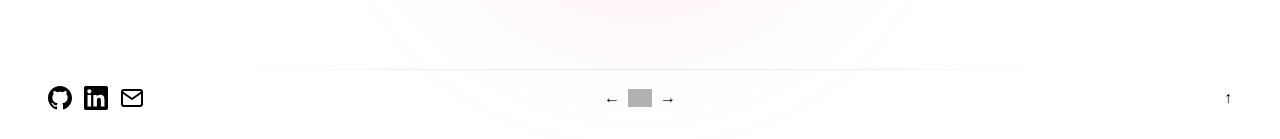
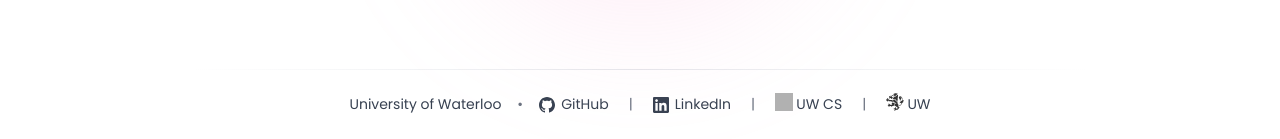
Before and after one commit to fiona-cai/personal, a Next.js app: page / in a window 1280 px wide. Shown: the part 4583-4722 px from the top of the page. Built offline with nearby package versions, Linux system fonts and the light colour scheme; grey boxes are pictures that could not be loaded.

Commit message:
Add waterloo.network webring

```diff
--- a/components/Footer/index.js
+++ b/components/Footer/index.js
@@ -1,56 +1,256 @@
 import React from "react";
-import Socials from "../Socials";
-import Link from "next/link";
-import Button from "../Button";
+import yourData from "../../data/portfolio.json";
 
 const Footer = ({}) => {
-  const scrollToTop = () => {
-    window.scrollTo({ top: 0, behavior: 'smooth' });
+  const getSocialIcon = (title) => {
+    const iconMap = {
+      "Github": (
+        <svg width="16" height="16" viewBox="0 0 24 24" fill="currentColor" xmlns="http://www.w3.org/2000/svg">
+          <path d="M12 0c-6.626 0-12 5.373-12 12 0 5.302 3.438 9.8 8.207 11.387.599.111.793-.261.793-.577v-2.234c-3.338.726-4.033-1.416-4.033-1.416-.546-1.387-1.333-1.756-1.333-1.756-1.089-.745.083-.729.083-.729 1.205.084 1.839 1.237 1.839 1.237 1.07 1.834 2.807 1.304 3.492.997.107-.775.418-1.305.762-1.604-2.665-.305-5.467-1.334-5.467-5.931 0-1.311.469-2.381 1.236-3.221-.124-.303-.535-1.524.117-3.176 0 0 1.008-.322 3.301 1.23.957-.266 1.983-.399 3.003-.404 1.02.005 2.047.138 3.006.404 2.291-1.552 3.297-1.23 3.297-1.23.653 1.653.242 2.874.118 3.176.77.84 1.235 1.911 1.235 3.221 0 4.609-2.807 5.624-5.479 5.921.43.372.823 1.102.823 2.222v3.293c0 .319.192.694.801.576 4.765-1.589 8.199-6.086 8.199-11.386 0-6.627-5.373-12-12-12z"/>
+        </svg>
+      ),
+      "LinkedIn": (
+        <svg width="16" height="16" viewBox="0 0 24 24" fill="currentColor" xmlns="http://www.w3.org/2000/svg">
+          <path d="M20.447 20.452h-3.554v-5.569c0-1.328-.027-3.037-1.852-3.037-1.853 0-2.136 1.445-2.136 2.939v5.667H9.351V9h3.414v1.561h.046c.477-.9 1.637-1.85 3.37-1.85 3.601 0 4.267 2.37 4.267 5.455v6.286zM5.337 7.433c-1.144 0-2.063-.926-2.063-2.065 0-1.138.92-2.063 2.063-2.063 1.14 0 2.064.925 2.064 2.063 0 1.139-.925 2.065-2.064 2.065zm1.782 13.019H3.555V9h3.564v11.452zM22.225 0H1.771C.792 0 0 .774 0 1.729v20.542C0 23.227.792 24 1.771 24h20.451C23.2 24 24 23.227 24 22.271V1.729C24 .774 23.2 0 22.222 0h.003z"/>
+        </svg>
+      ),
+    };
+    return iconMap[title] || null;
   };
+
+  const githubSocial = yourData.socials.find(s => s.title === "Github");
+  const linkedInSocial = yourData.socials.find(s => s.title === "LinkedIn");
 
   return (
     <>
       <style jsx>{`
-        @keyframes arrowBounce {
-          0%, 100% {
-            transform: translateY(0);
+        .footer-container {
+          background-color: transparent;
+          padding: 1.5rem 0;
+        }
+        .footer-content {
+          display: flex;
+          align-items: center;
+          justify-content: center;
+          gap: 0.75rem;
+          flex-wrap: wrap;
+          color: #374151;
+          font-size: 0.875rem;
+        }
+        .footer-separator-dot {
+          color: #6b7280;
+          margin: 0 0.25rem;
+        }
+        .footer-separator-line {
+          color: #6b7280;
+          margin: 0 0.5rem;
+        }
+        .footer-link {
+          display: flex;
+          align-items: center;
+          gap: 0.375rem;
+          color: #374151;
+          text-decoration: none;
+          transition: opacity 0.2s;
+        }
+        .footer-link:hover {
+          opacity: 0.7;
+        }
+        .footer-link svg {
+          flex-shrink: 0;
+        }
+        /* CS Webring inline styles - like Austin Jiang's v4 */
+        .cs-webring-inline {
+          display: inline-flex;
+          align-items: baseline;
+          gap: 0.2rem;
+          position: relative;
+          vertical-align: baseline;
+        }
+        .webring-content {
+          position: relative;
+          display: inline-block;
+        }
+        .webring-text-link {
+          color: #374151;
+          text-decoration: none;
+          transition: opacity 0.3s ease;
+        }
+        .webring-text-link:hover {
+          opacity: 0.7;
+        }
+        .webring-arrows {
+          position: absolute;
+          top: 0;
+          left: 0;
+          opacity: 0;
+          visibility: hidden;
+          transition: all 0.3s ease;
+          white-space: nowrap;
+          transform: translateY(-1px);
+        }
+        .webring-nav-arrow {
+          color: #374151;
+          text-decoration: none;
+          font-size: 0.875rem;
+          transition: all 0.3s ease;
+          padding: 0 0.25rem;
+        }
+        .webring-nav-arrow:hover {
+          opacity: 0.7;
+        }
+        .cs-webring-inline:hover .webring-arrows {
+          opacity: 0.8;
+          visibility: visible;
+        }
+        .cs-webring-inline:hover .webring-text-link {
+          opacity: 0;
+          pointer-events: none;
+        }
+        .webring-icon {
+          width: 18px !important;
+          height: 18px !important;
+          transform: translateY(2px);
+          margin-top: -4px;
+        }
+        .webring-main.footer-link {
+          display: inline-flex;
+          align-items: center;
+          vertical-align: baseline;
+        }
+        @media (max-width: 768px) {
+          .cs-webring-inline {
+            transform: translateY(2px);
           }
-          50% {
-            transform: translateY(-8px);
+          .webring-icon {
+            width: 16px !important;
+            height: 16px !important;
           }
-        }
-        .arrow-hover:hover {
-          animation: arrowBounce 0.6s ease-in-out infinite;
+          .webring-arrows {
+            transform: translateY(-3px);
+          }
         }
       `}</style>
       <div className="w-full max-w-4xl mx-auto h-[1px] bg-gradient-to-r from-transparent via-gray-200 to-transparent mt-24"></div>
 
-      <div className="my-4 pb-4 px-8 laptop:px-12">
-        <div>
-          <div className="flex justify-between items-center">
-            <div className="flex-1">
-              <Socials />
-            </div>
-            <div className="flex-1 flex justify-center items-center gap-2">
-              <a href='https://cs.uwatering.com/#https://fiona-cai.vercel.app?nav=prev'>←</a>
-              <a href='https://cs.uwatering.com/#https://fiona-cai.vercel.app/' target='_blank' rel="noopener noreferrer">
-                <img
-                  src='https://cs.uwatering.com/icon.black.svg'
-                  alt='CS Webring'
-                  style={{ width: '24px', height: 'auto', opacity: 0.8 }}
-                />
+      <div className="footer-container">
+        <div className="footer-content">
+          <span>University of Waterloo</span>
+          <span className="footer-separator-dot">•</span>
+          {githubSocial && (
+            <>
+              <a
+                href={githubSocial.link}
+                target="_blank"
+                rel="noopener noreferrer"
+                className="footer-link"
+                aria-label="GitHub"
+              >
+                {getSocialIcon("Github")}
+                <span>GitHub</span>
               </a>
-              <a href='https://cs.uwatering.com/#https://fiona-cai.vercel.app?nav=next'>→</a>
-            </div>
-            <div className="flex-1 flex justify-end">
-              <button
-                onClick={scrollToTop}
-                className="cursor-pointer hover:opacity-70 transition-opacity arrow-hover"
-                aria-label="Scroll to top"
+              <span className="footer-separator-line">|</span>
+            </>
+          )}
+          {linkedInSocial && (
+            <>
+              <a
+                href={linkedInSocial.link}
+                target="_blank"
+                rel="noopener noreferrer"
+                className="footer-link"
+                aria-label="LinkedIn"
               >
-                ↑
-              </button>
-            </div>
+                {getSocialIcon("LinkedIn")}
+                <span>LinkedIn</span>
+              </a>
+              <span className="footer-separator-line">|</span>
+            </>
+          )}
+          <div className="cs-webring-inline">
+            <a
+              href="https://cs.uwatering.com/#fiona-cai.vercel.app"
+              target="_blank"
+              rel="noopener noreferrer"
+              className="footer-link webring-main"
+              aria-label="CS Webring"
+            >
+              <img
+                src="https://cs.uwatering.com/icon.black.svg"
+                alt="CS Webring"
+                className="webring-icon"
+                style={{ opacity: 0.8 }}
+              />
+            </a>
+            <span className="webring-content">
+              <a
+                href="https://cs.uwatering.com/#fiona-cai.vercel.app"
+                target="_blank"
+                rel="noopener noreferrer"
+                className="webring-text-link"
+              >
+                UW CS
+              </a>
+              <span className="webring-arrows">
+                <a
+                  href="https://cs.uwatering.com/#fiona-cai.vercel.app?nav=prev"
+                  className="webring-nav-arrow"
+                  aria-label="Previous site in webring"
+                >
+                  ←
+                </a>
+                <a
+                  href="https://cs.uwatering.com/#fiona-cai.vercel.app?nav=next"
+                  className="webring-nav-arrow"
+                  aria-label="Next site in webring"
+                >
+                  →
+                </a>
+              </span>
+            </span>
+          </div>
+          <span className="footer-separator-line">|</span>
+          <div className="cs-webring-inline">
+            <a
+              href="https://uwaterloo.network/"
+              target="_blank"
+              rel="noopener noreferrer"
+              className="footer-link webring-main"
+              aria-label="UW Webring"
+            >
+              <img
+                src="/images/uw-icon.svg"
+                alt="UW Webring"
+                className="webring-icon"
+                style={{ opacity: 0.8 }}
+              />
+            </a>
+            <span className="webring-content">
+              <a
+                href="https://uwaterloo.network/"
+                target="_blank"
+                rel="noopener noreferrer"
+                className="webring-text-link"
+              >
+                UW
+              </a>
+              <span className="webring-arrows">
+                <a
+                  href="https://uwaterloo.network/#fiona-cai?nav=prev"
+                  className="webring-nav-arrow"
+                  aria-label="Previous site in webring"
+                >
+                  ←
+                </a>
+                <a
+                  href="https://uwaterloo.network/#fiona-cai?nav=next"
+                  className="webring-nav-arrow"
+                  aria-label="Next site in webring"
+                >
+                  →
+                </a>
+              </span>
+            </span>
           </div>
         </div>
       </div>
--- a/pages/_app.js
+++ b/pages/_app.js
@@ -1,7 +1,25 @@
 import "../styles/globals.css";
 import { ThemeProvider } from "next-themes";
+import { useEffect } from "react";
 
 const App = ({ Component, pageProps }) => {
+  useEffect(() => {
+    // Remove uwaterloo.network embed widget that may appear below footer
+    const removeEmbed = () => {
+      document.querySelectorAll("[data-webring]").forEach((el) => el.remove());
+      const matches = [...document.querySelectorAll("*")].filter((el) =>
+        el.textContent?.includes("UWaterloo Webring")
+      );
+      const root = matches.find(
+        (el) => !matches.some((other) => other !== el && other.contains(el))
+      );
+      if (root) root.remove();
+    };
+    removeEmbed();
+    const timer = setTimeout(removeEmbed, 2000);
+    return () => clearTimeout(timer);
+  }, []);
+
   return (
     <ThemeProvider>
       <Component {...pageProps} />
--- /dev/null
+++ b/pages/_document.js
@@ -0,0 +1,24 @@
+import { Html, Head, Main, NextScript } from "next/document";
+
+export default function Document() {
+  return (
+    <Html lang="en">
+      <Head>
+        <style
+          dangerouslySetInnerHTML={{
+            __html: `
+              /* Hide uwaterloo.network embed widget that may appear below footer */
+              [data-webring][data-user] {
+                display: none !important;
+              }
+            `,
+          }}
+        />
+      </Head>
+      <body>
+        <Main />
+        <NextScript />
+      </body>
+    </Html>
+  );
+}
```
Also changed, not shown: public/images/uw-icon.svg (added).
